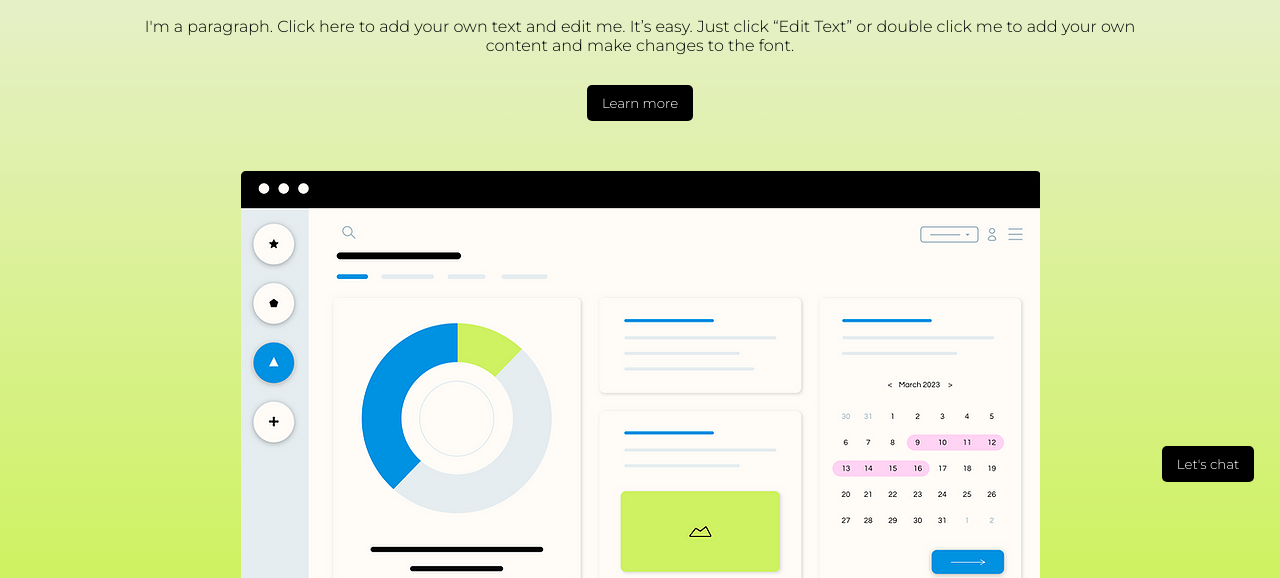
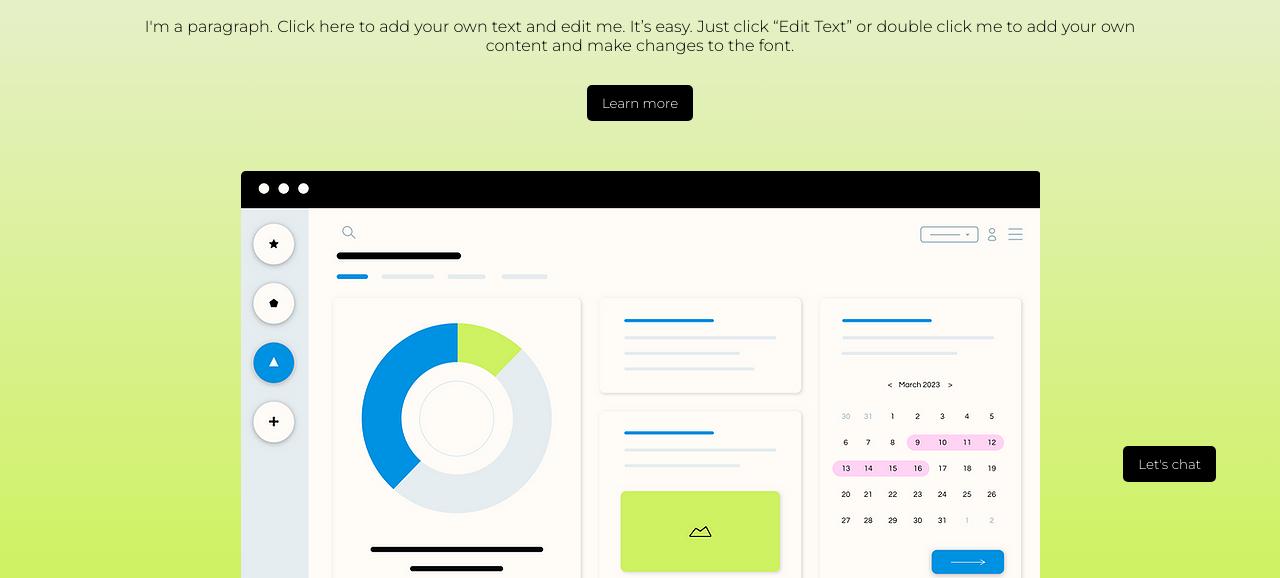
Before and after one commit to iamfaridansari/aos, a plain HTML site: page index.html in a window 1280 px wide. Shown: the part 222-800 px from the top of the page. Drawn offline with nearby package versions, Linux system fonts and the light colour scheme.

Commit message:
Update style.css

```diff
--- a/style.css
+++ b/style.css
@@ -151,7 +151,7 @@ nav ul li a:hover {
 .chat {
   position: fixed;
   bottom: 12%;
-  right: 2%;
+  right: 5%;
   z-index: 100;
 }
 
```
